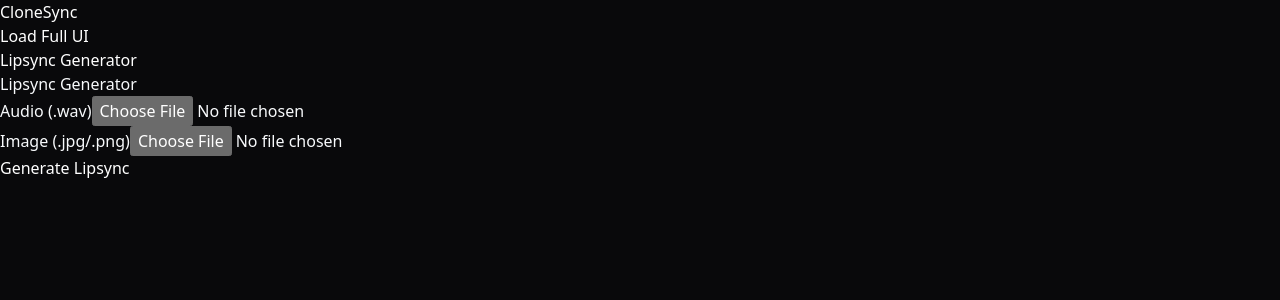
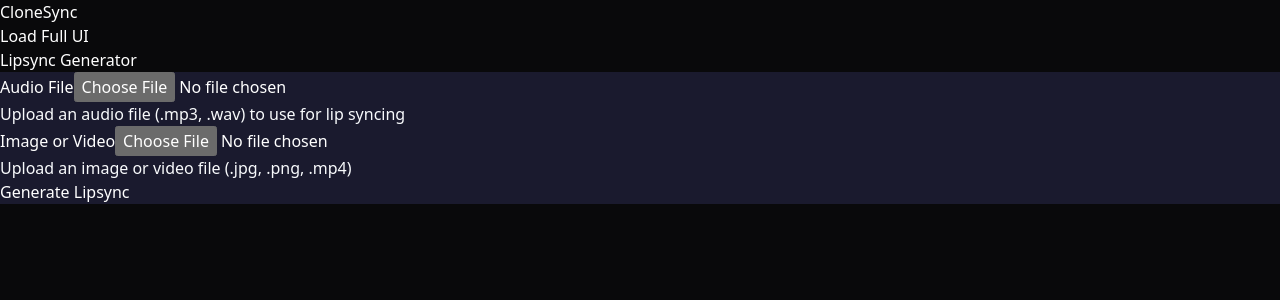
Before and after one commit to tbernhard17/CloneSyncUI, a React (Vite) app: page / in a window 1280 px wide. Shown: the top 300 px of the page. Built offline with nearby package versions, Linux system fonts and the light colour scheme.

Commit message:
Add files via upload

```diff
--- a/source/components/LipsyncUploader.tsx
+++ b/source/components/LipsyncUploader.tsx
@@ -1,4 +1,3 @@
-
 import React, { useState } from "react";
 
 const LipsyncUploader: React.FC = () => {
@@ -44,42 +43,78 @@
   };
 
   return (
-    <div className="max-w-xl mx-auto p-6 bg-white shadow rounded">
-      <h2 className="text-2xl font-bold mb-4">Lipsync Generator</h2>
-      <form onSubmit={handleSubmit} className="space-y-4">
+    <div className="text-left">
+      <form onSubmit={handleSubmit} className="space-y-6">
         <div>
-          <label className="block text-sm font-medium">Audio (.wav)</label>
+          <label className="block text-sm font-medium text-white mb-2">Audio File</label>
           <input
             type="file"
-            accept="audio/wav"
+            accept="audio/*"
             onChange={(e) => setAudio(e.target.files?.[0] || null)}
-            className="mt-1 block w-full"
+            className="w-full px-4 py-3 bg-slate-700/50 border border-purple-500/30 rounded-md text-white focus:outline-none focus:ring-2 focus:ring-purple-500 focus:border-transparent"
           />
+          <p className="mt-1 text-sm text-gray-300">Upload an audio file (.mp3, .wav) to use for lip syncing</p>
         </div>
+
         <div>
-          <label className="block text-sm font-medium">Image (.jpg/.png)</label>
+          <label className="block text-sm font-medium text-white mb-2">Image or Video</label>
           <input
             type="file"
-            accept="image/*"
+            accept="image/*,video/*"
             onChange={(e) => setImage(e.target.files?.[0] || null)}
-            className="mt-1 block w-full"
+            className="w-full px-4 py-3 bg-slate-700/50 border border-purple-500/30 rounded-md text-white focus:outline-none focus:ring-2 focus:ring-purple-500 focus:border-transparent"
           />
+          <p className="mt-1 text-sm text-gray-300">Upload an image or video file (.jpg, .png, .mp4)</p>
         </div>
+
         <button
           type="submit"
           disabled={loading}
-          className="px-4 py-2 bg-blue-600 text-white rounded hover:bg-blue-700 disabled:opacity-50"
+          className="w-full px-6 py-3 bg-purple-600 text-white font-medium rounded-md shadow-md hover:bg-purple-700 focus:outline-none focus:ring-2 focus:ring-purple-500 focus:ring-opacity-50 disabled:opacity-50 disabled:cursor-not-allowed transition-colors duration-200 flex justify-center items-center"
         >
-          {loading ? "Processing..." : "Generate Lipsync"}
+          {loading ? (
+            <>
+              <svg className="animate-spin -ml-1 mr-3 h-5 w-5 text-white" xmlns="http://www.w3.org/2000/svg" fill="none" viewBox="0 0 24 24">
+                <circle className="opacity-25" cx="12" cy="12" r="10" stroke="currentColor" strokeWidth="4"></circle>
+                <path className="opacity-75" fill="currentColor" d="M4 12a8 8 0 018-8V0C5.373 0 0 5.373 0 12h4zm2 5.291A7.962 7.962 0 014 12H0c0 3.042 1.135 5.824 3 7.938l3-2.647z"></path>
+              </svg>
+              Processing...
+            </>
+          ) : (
+            "Generate Lipsync"
+          )}
         </button>
       </form>
 
-      {error && <p className="mt-4 text-red-500">{error}</p>}
+      {error && (
+        <div className="mt-6 p-4 bg-red-900/50 border border-red-500 rounded-md">
+          <p className="text-red-200">{error}</p>
+        </div>
+      )}
 
       {videoUrl && (
-        <div className="mt-6">
-          <h3 className="text-lg font-semibold mb-2">Result:</h3>
-          <video src={videoUrl} controls className="w-full rounded" />
+        <div className="mt-8">
+          <h3 className="text-xl font-semibold mb-4 text-white">Result</h3>
+          <div className="overflow-hidden rounded-md border border-purple-500/50 bg-black">
+            <video
+              src={videoUrl}
+              controls
+              className="w-full h-auto"
+              poster="/placeholder-video.jpg"
+            />
+          </div>
+          <div className="mt-4">
+            <a
+              href={videoUrl}
+              download
+              className="inline-flex items-center px-4 py-2 bg-purple-600 hover:bg-purple-700 text-white rounded-md"
+            >
+              <svg className="w-4 h-4 mr-2" fill="none" stroke="currentColor" viewBox="0 0 24 24" xmlns="http://www.w3.org/2000/svg">
+                <path strokeLinecap="round" strokeLinejoin="round" strokeWidth="2" d="M4 16v1a3 3 0 003 3h10a3 3 0 003-3v-1m-4-4l-4 4m0 0l-4-4m4 4V4"></path>
+              </svg>
+              Download Video
+            </a>
+          </div>
         </div>
       )}
     </div>
```
